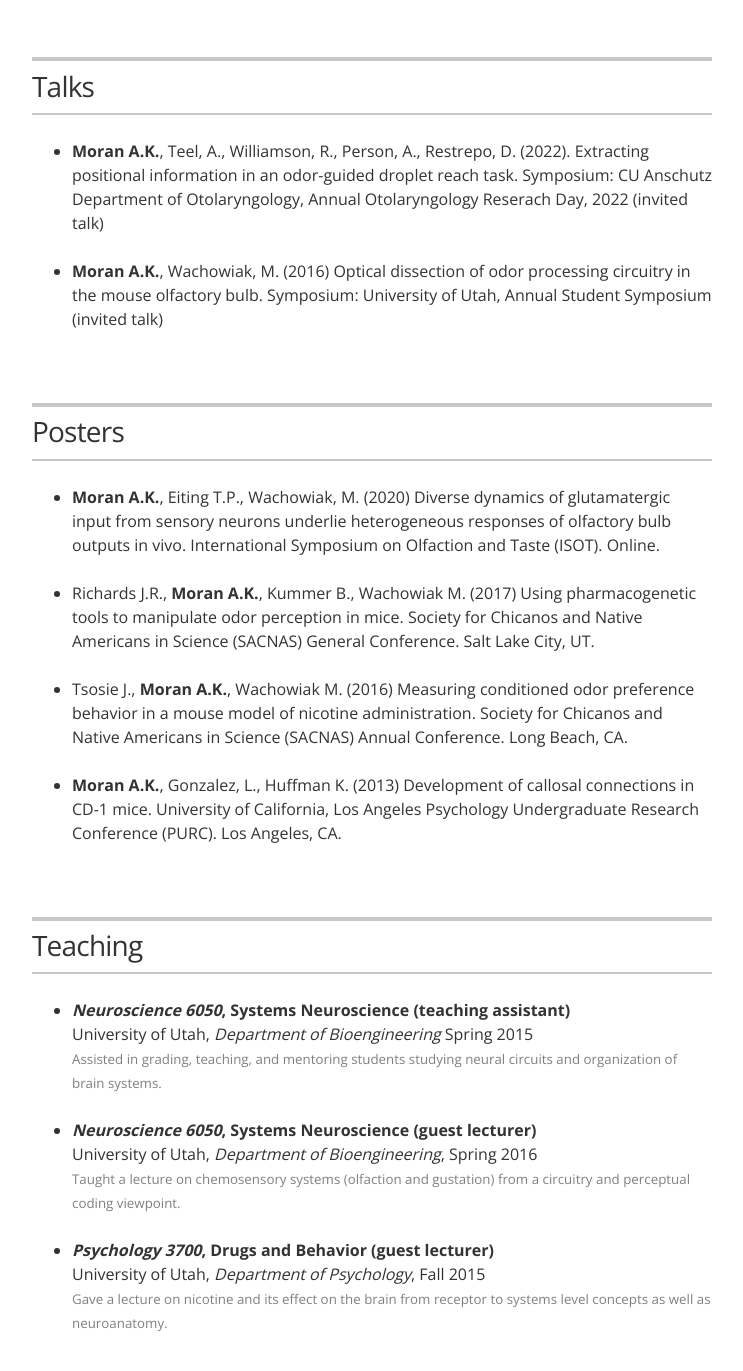
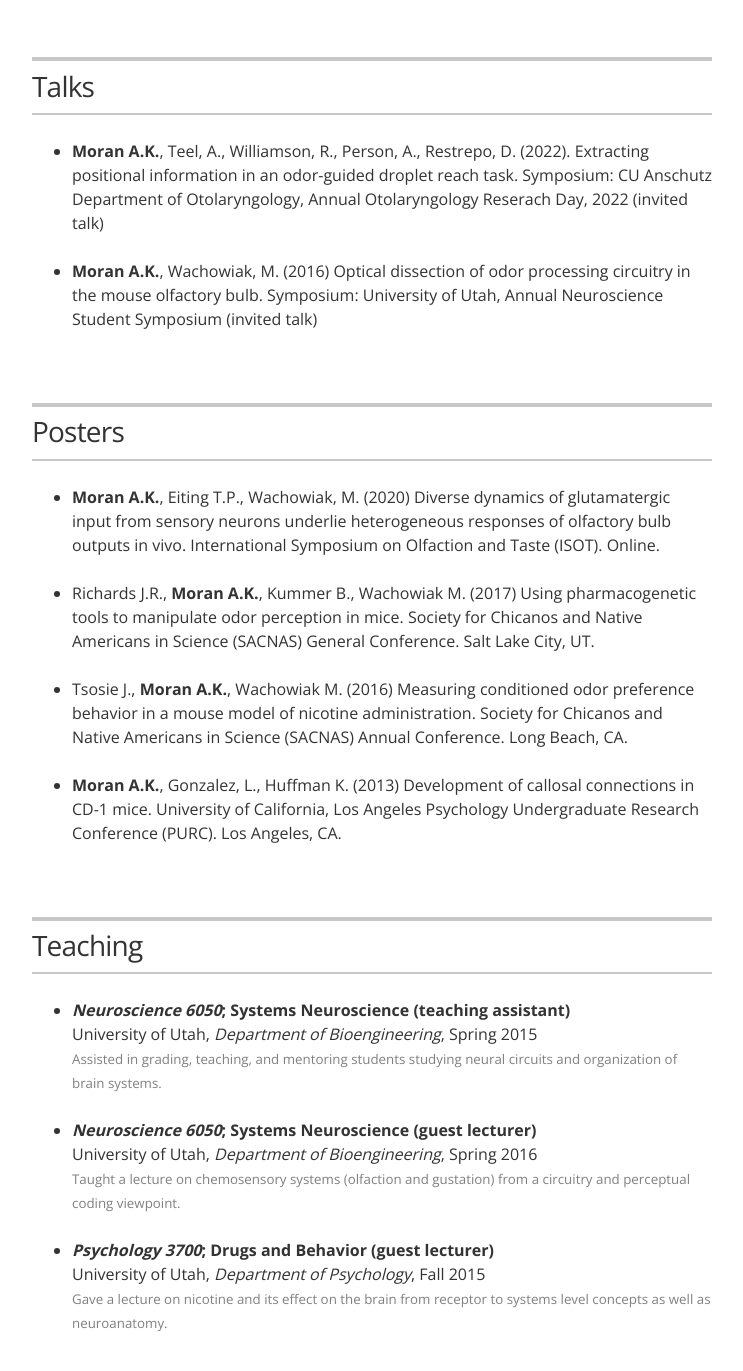
Before and after one commit to andsinpants/andsinpants.github.io, a Jekyll site: the page built from index.html, in a window 1280 px wide and 1400 px high, scrolled down 2689 px. Shown: the top 1371 px of the window, without its empty margins (268-1011 px from the left). Built offline with Jekyll 4.4.1, drawn with Linux system fonts in a browser that asks for light colours.

Commit message:
Update presentations.yml

```diff
--- a/_data/presentations.yml
+++ b/_data/presentations.yml
@@ -3,7 +3,7 @@ talks:
   -
     detail: "<b>Moran A.K.</b>, Teel, A., Williamson, R., Person, A., Restrepo, D. (2022). Extracting positional information in an odor-guided droplet reach task. Symposium: CU Anschutz Department of Otolaryngology, Annual Otolaryngology Reserach Day, 2022 (invited talk)"
 
-  - detail: "<b>Moran A.K.</b>, Wachowiak, M. (2016) Optical dissection of odor processing circuitry in the mouse olfactory bulb. Symposium: University of Utah, Annual Student Symposium (invited talk)"
+  - detail: "<b>Moran A.K.</b>, Wachowiak, M. (2016) Optical dissection of odor processing circuitry in the mouse olfactory bulb. Symposium: University of Utah, Annual Neuroscience Student Symposium (invited talk)"
 
 posters:
   -
@@ -17,12 +17,12 @@ posters:
 
 teaching:
   -
-    name: "<i>Neuroscience 6050</i>, <b>Systems Neuroscience</b> (teaching assistant)"
-    organization: University of Utah, <i>Department of Bioengineering</i> Spring 2015
+    name: "<i>Neuroscience 6050</i>; <b>Systems Neuroscience</b> (teaching assistant)"
+    organization: University of Utah, <i>Department of Bioengineering</i>, Spring 2015
     detail: "Assisted in grading, teaching, and mentoring students studying neural circuits and organization of brain systems."
-  - name: "<i>Neuroscience 6050</i>, <b>Systems Neuroscience</b> (guest lecturer)"
+  - name: "<i>Neuroscience 6050</i>; <b>Systems Neuroscience</b> (guest lecturer)"
     organization: University of Utah, <i>Department of Bioengineering</i>, Spring 2016
     detail: "Taught a lecture on chemosensory systems (olfaction and gustation) from a circuitry and perceptual coding viewpoint."
-  - name: "<i>Psychology 3700</i>, <b>Drugs and Behavior</b> (guest lecturer)"
+  - name: "<i>Psychology 3700</i>; <b>Drugs and Behavior</b> (guest lecturer)"
     organization: University of Utah, <i>Department of Psychology</i>, Fall 2015
     detail: "Gave a lecture on nicotine and its effect on the brain from receptor to systems level concepts as well as neuroanatomy."
```
